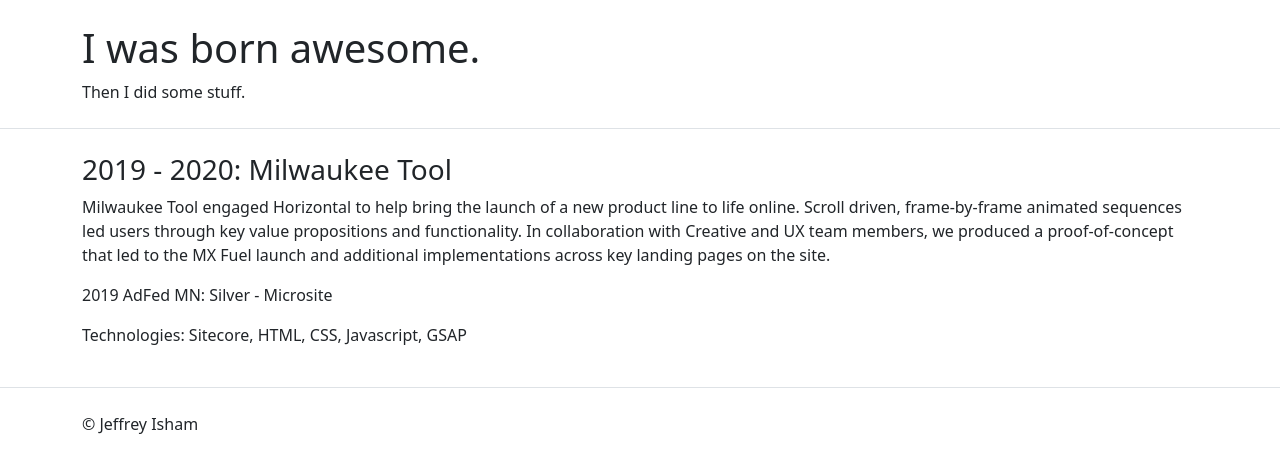
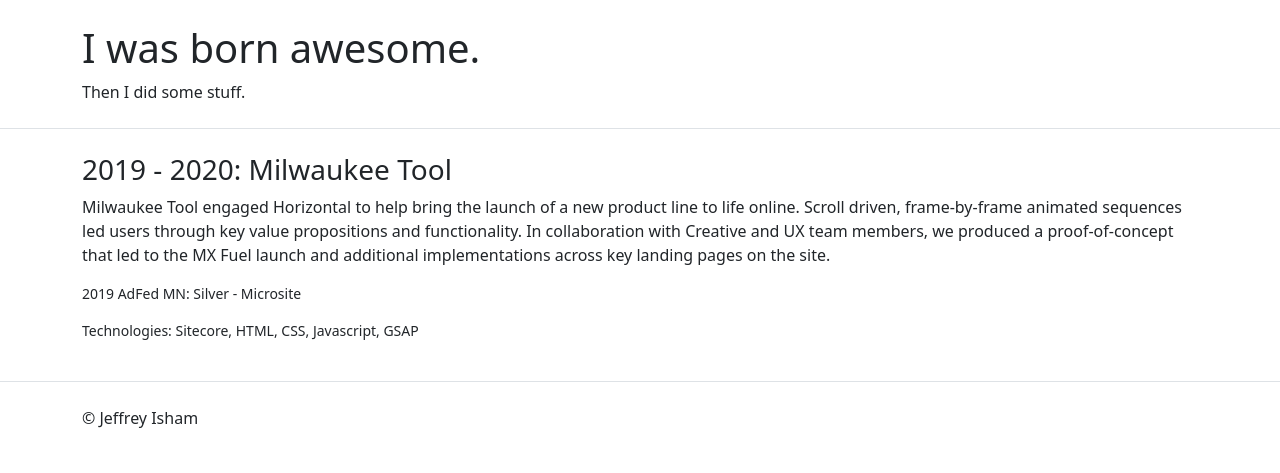
Before and after one commit to jeffreyisham/jeffreyisham.github.io, a Jekyll site: the page built from _work/milwaukee-tool.md, in a window 1280 px wide. Shown: the top 473 px of the page. Built offline with Jekyll 4.4.1, drawn with Linux system fonts in a browser that asks for light colours.

Commit message:
Update milwaukee-tool.md

```diff
--- a/_work/milwaukee-tool.md
+++ b/_work/milwaukee-tool.md
@@ -8,5 +8,5 @@
 ---
 
 <p>Milwaukee Tool engaged Horizontal to help bring the launch of a new product line to life online. Scroll driven, frame-by-frame animated sequences led users through key value propositions and functionality. In collaboration with Creative and UX team members, we produced a proof-of-concept that led to the MX Fuel launch and additional implementations across key landing pages on the site.</p>
-<p>2019 AdFed MN: Silver - Microsite</p>
-<p>Technologies: Sitecore, HTML, CSS, Javascript, GSAP</p>
+<p class="small">2019 AdFed MN: Silver - Microsite</p>
+<p class="small">Technologies: Sitecore, HTML, CSS, Javascript, GSAP</p>
```
